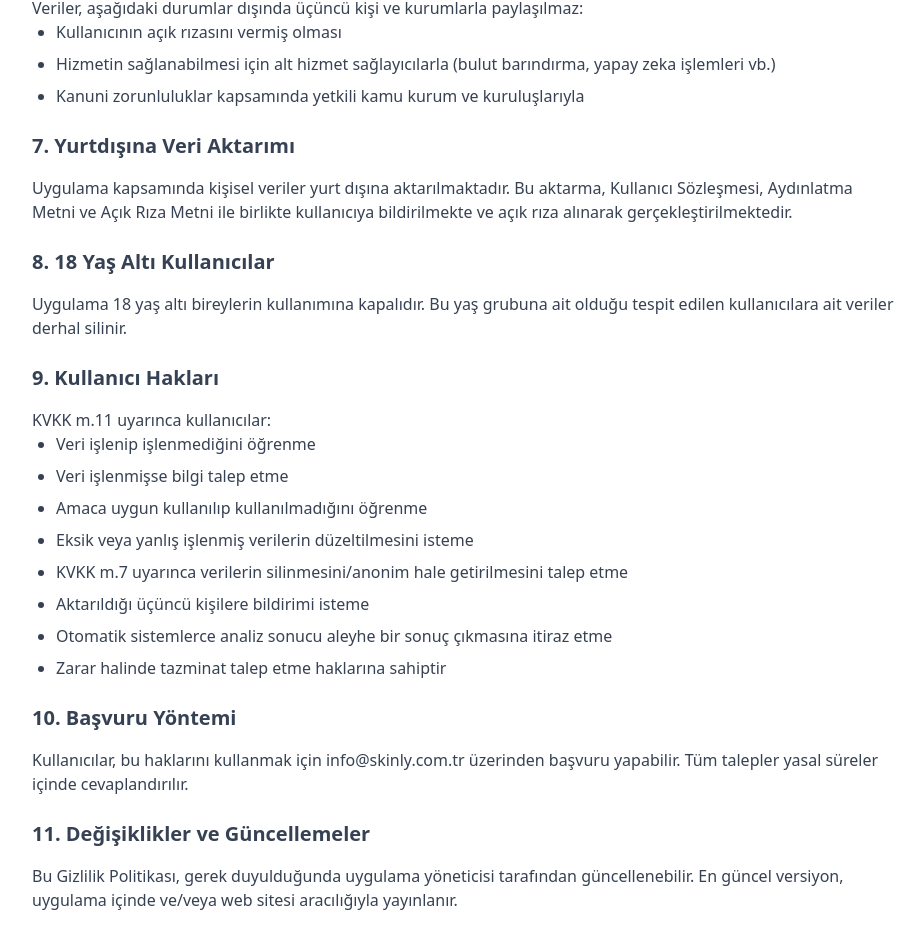
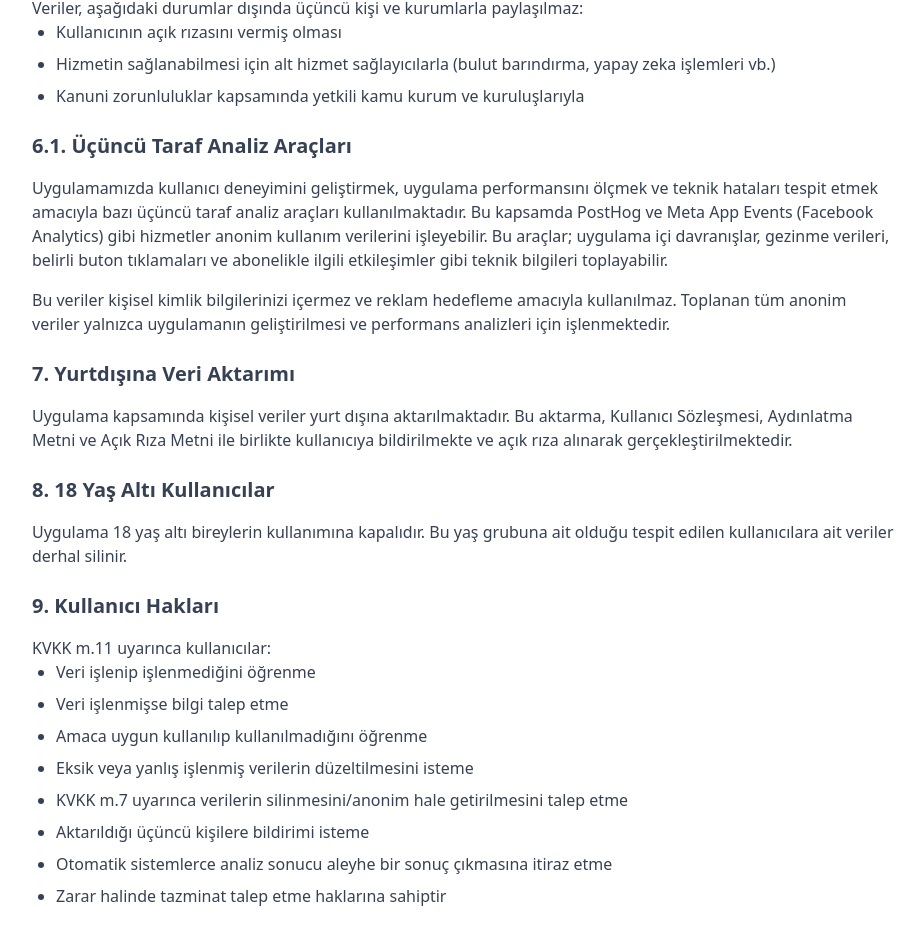
Before and after one commit to ygtcelk06/skiny-app-landing-page, a Next.js app: page /gizlilik-politikasi in a window 1280 px wide. Shown: the part 1420-2349 px from the top of the page, without its empty margins (176-1098 px from the left). Built offline with nearby package versions, Linux system fonts and the light colour scheme.

Commit message:
Gizlilik politikasına üçüncü taraf analiz araçları bölümü eklendi

```diff
--- a/app/gizlilik-politikasi/page.tsx
+++ b/app/gizlilik-politikasi/page.tsx
@@ -89,6 +89,16 @@ export default function GizlilikPolitikasi() {
             </div>
 
             <div>
+              <h2 className="text-xl font-semibold mb-4">6.1. Üçüncü Taraf Analiz Araçları</h2>
+              <p>
+                Uygulamamızda kullanıcı deneyimini geliştirmek, uygulama performansını ölçmek ve teknik hataları tespit etmek amacıyla bazı üçüncü taraf analiz araçları kullanılmaktadır. Bu kapsamda PostHog ve Meta App Events (Facebook Analytics) gibi hizmetler anonim kullanım verilerini işleyebilir. Bu araçlar; uygulama içi davranışlar, gezinme verileri, belirli buton tıklamaları ve abonelikle ilgili etkileşimler gibi teknik bilgileri toplayabilir.
+              </p>
+              <p className="mt-4">
+                Bu veriler kişisel kimlik bilgilerinizi içermez ve reklam hedefleme amacıyla kullanılmaz. Toplanan tüm anonim veriler yalnızca uygulamanın geliştirilmesi ve performans analizleri için işlenmektedir.
+              </p>
+            </div>
+
+            <div>
               <h2 className="text-xl font-semibold mb-4">7. Yurtdışına Veri Aktarımı</h2>
               <p>
                 Uygulama kapsamında kişisel veriler yurt dışına aktarılmaktadır. Bu aktarma, Kullanıcı Sözleşmesi, Aydınlatma Metni ve Açık Rıza Metni ile birlikte kullanıcıya bildirilmekte ve açık rıza alınarak gerçekleştirilmektedir.
```
